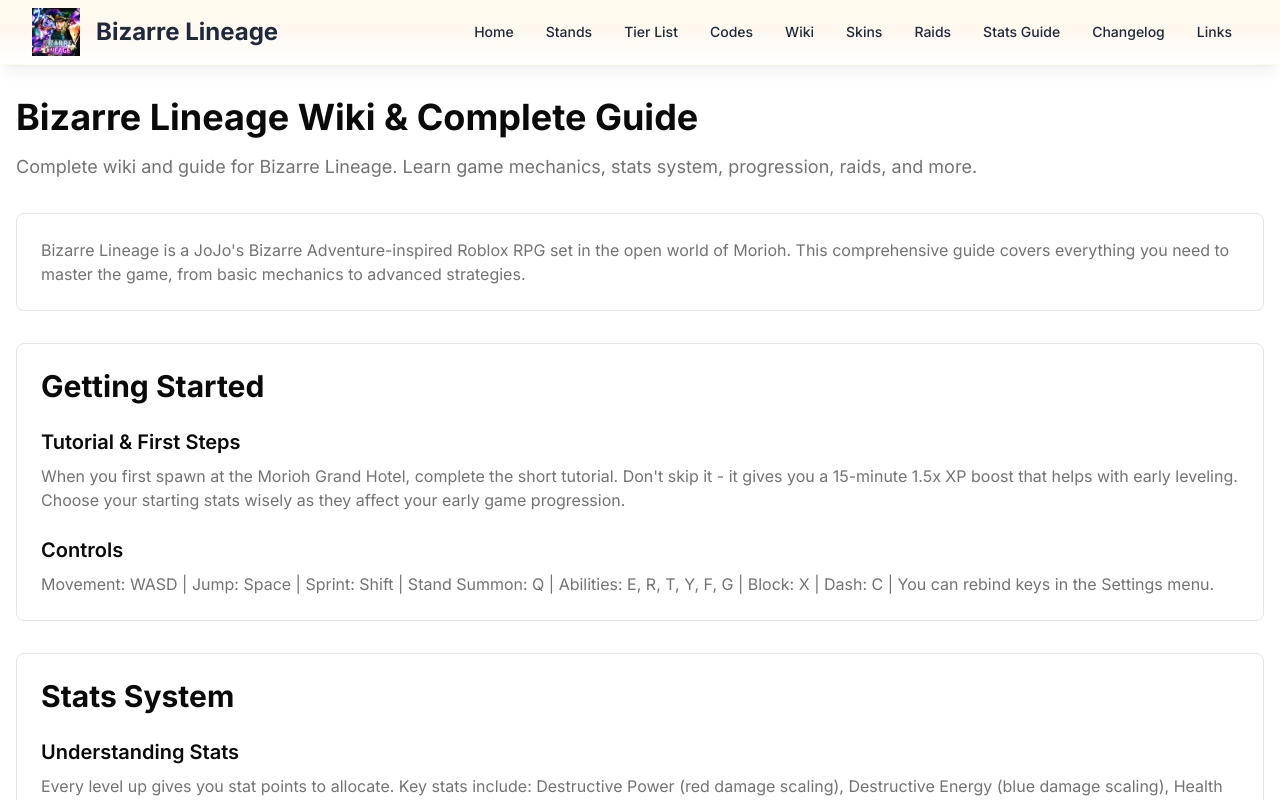
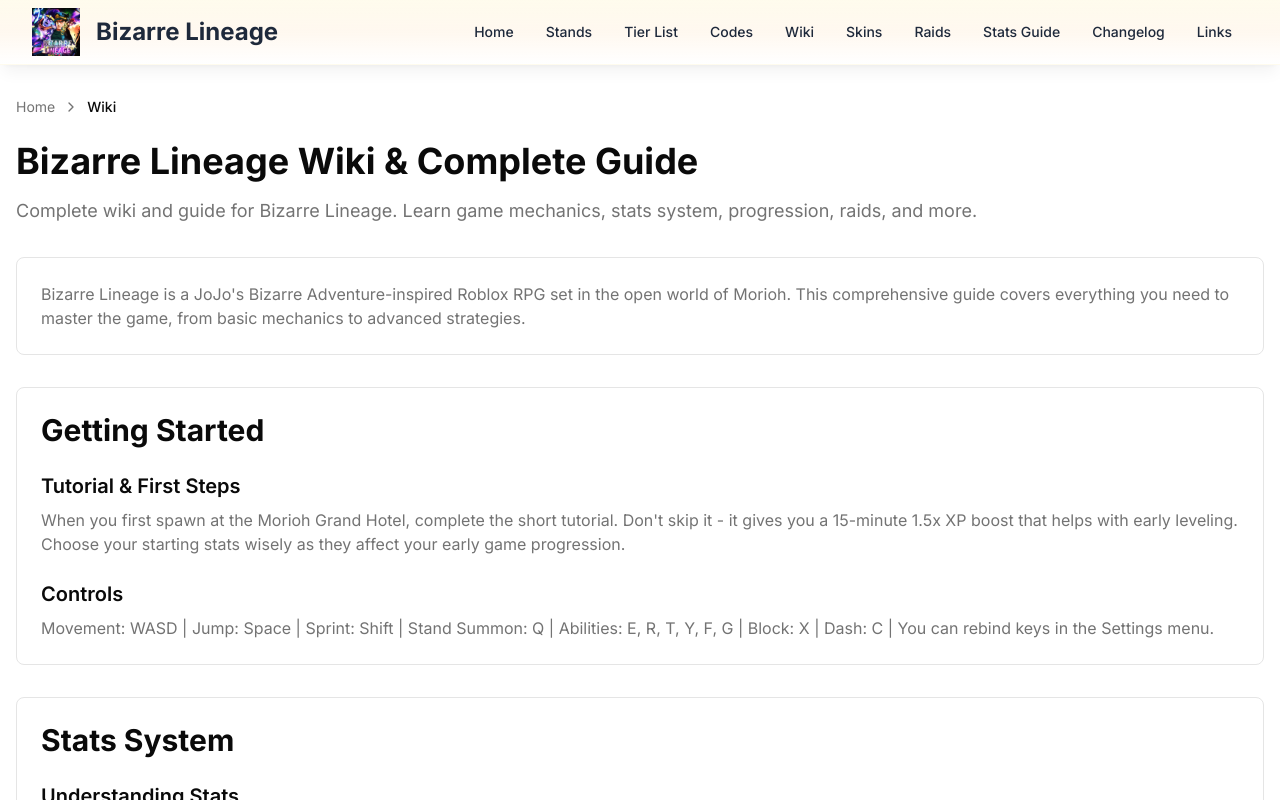
Before and after one commit to oumingyu-224/bizarre-lineage, a Next.js app: page /wiki in a window 1280 px wide. Shown: the top 800 px of the page. Built offline with nearby package versions, Linux system fonts and the light colour scheme.

Commit message:
添加面包屑导航组件
- 创建BreadcrumbNav组件，提供可见的导航路径
- 为主要页面添加面包屑导航(Stands, Codes, Tier List, Wiki, Raids)
- 每个页面同时包含Schema.org面包屑标记和可见导航
- 改善用户体验和SEO

```diff
--- a/app/codes/page.tsx
+++ b/app/codes/page.tsx
@@ -3,6 +3,7 @@
 import { getActiveCodes, getExpiredCodes } from '@/data/codes';
 import Script from 'next/script';
 import { generateBreadcrumbSchema } from '@/app/schema';
+import { BreadcrumbNav } from '@/components/ui/breadcrumb-nav';
 
 export const metadata: Metadata = {
   title: codesContent.seo.title,
@@ -30,6 +31,7 @@
         dangerouslySetInnerHTML={{ __html: JSON.stringify(generateBreadcrumbSchema(breadcrumbItems)) }}
       />
       <div className="container mx-auto px-4 py-8">
+      <BreadcrumbNav items={[{ name: 'Codes', href: '/codes' }]} />
       <h1 className="text-4xl font-bold mb-4">{codesContent.title}</h1>
       <p className="text-lg text-muted-foreground mb-8">{codesContent.description}</p>
 
--- a/app/raids/page.tsx
+++ b/app/raids/page.tsx
@@ -1,5 +1,8 @@
 import { Metadata } from 'next';
 import { raidsContent } from '@/content/pages/raids';
+import Script from 'next/script';
+import { generateBreadcrumbSchema } from '@/app/schema';
+import { BreadcrumbNav } from '@/components/ui/breadcrumb-nav';
 
 export const metadata: Metadata = {
   title: raidsContent.seo.title,
@@ -11,8 +14,20 @@
 };
 
 export default function RaidsPage() {
+  const breadcrumbItems = [
+    { name: 'Home', url: '' },
+    { name: 'Raids', url: '/raids' }
+  ];
+
   return (
-    <div className="container mx-auto px-4 py-8">
+    <>
+      <Script
+        id="breadcrumb-schema"
+        type="application/ld+json"
+        dangerouslySetInnerHTML={{ __html: JSON.stringify(generateBreadcrumbSchema(breadcrumbItems)) }}
+      />
+      <div className="container mx-auto px-4 py-8">
+      <BreadcrumbNav items={[{ name: 'Raids', href: '/raids' }]} />
       <h1 className="text-4xl font-bold mb-4">{raidsContent.title}</h1>
       <p className="text-lg text-muted-foreground mb-8">{raidsContent.description}</p>
 
@@ -114,5 +129,6 @@
         </ul>
       </section>
     </div>
+    </>
   );
 }
--- a/app/stands/page.tsx
+++ b/app/stands/page.tsx
@@ -3,6 +3,7 @@
 import { getStandsByRarityCategory } from '@/data/stands';
 import Script from 'next/script';
 import { generateBreadcrumbSchema } from '@/app/schema';
+import { BreadcrumbNav } from '@/components/ui/breadcrumb-nav';
 
 export const metadata: Metadata = {
   title: standsContent.seo.title,
@@ -27,6 +28,7 @@
         dangerouslySetInnerHTML={{ __html: JSON.stringify(generateBreadcrumbSchema(breadcrumbItems)) }}
       />
       <div className="container mx-auto px-4 py-8">
+      <BreadcrumbNav items={[{ name: 'Stands', href: '/stands' }]} />
       <h1 className="text-4xl font-bold mb-4">{standsContent.title}</h1>
       <p className="text-lg text-muted-foreground mb-8">{standsContent.intro.text}</p>
 
--- a/app/tier-list/page.tsx
+++ b/app/tier-list/page.tsx
@@ -1,5 +1,8 @@
 import { Metadata } from 'next';
 import { tierListContent } from '@/content/pages/tier-list';
+import Script from 'next/script';
+import { generateBreadcrumbSchema } from '@/app/schema';
+import { BreadcrumbNav } from '@/components/ui/breadcrumb-nav';
 
 export const metadata: Metadata = {
   title: tierListContent.seo.title,
@@ -11,8 +14,20 @@
 };
 
 export default function TierListPage() {
+  const breadcrumbItems = [
+    { name: 'Home', url: '' },
+    { name: 'Tier List', url: '/tier-list' }
+  ];
+
   return (
-    <div className="container mx-auto px-4 py-8">
+    <>
+      <Script
+        id="breadcrumb-schema"
+        type="application/ld+json"
+        dangerouslySetInnerHTML={{ __html: JSON.stringify(generateBreadcrumbSchema(breadcrumbItems)) }}
+      />
+      <div className="container mx-auto px-4 py-8">
+      <BreadcrumbNav items={[{ name: 'Tier List', href: '/tier-list' }]} />
       <h1 className="text-4xl font-bold mb-4">{tierListContent.title}</h1>
       <p className="text-lg text-muted-foreground mb-8">{tierListContent.description}</p>
 
@@ -73,5 +88,6 @@
         </section>
       </div>
     </div>
+    </>
   );
 }
--- a/app/wiki/page.tsx
+++ b/app/wiki/page.tsx
@@ -1,5 +1,8 @@
 import { Metadata } from 'next';
 import { wikiContent } from '@/content/pages/wiki';
+import Script from 'next/script';
+import { generateBreadcrumbSchema } from '@/app/schema';
+import { BreadcrumbNav } from '@/components/ui/breadcrumb-nav';
 
 export const metadata: Metadata = {
   title: wikiContent.seo.title,
@@ -11,8 +14,20 @@
 };
 
 export default function WikiPage() {
+  const breadcrumbItems = [
+    { name: 'Home', url: '' },
+    { name: 'Wiki', url: '/wiki' }
+  ];
+
   return (
-    <div className="container mx-auto px-4 py-8">
+    <>
+      <Script
+        id="breadcrumb-schema"
+        type="application/ld+json"
+        dangerouslySetInnerHTML={{ __html: JSON.stringify(generateBreadcrumbSchema(breadcrumbItems)) }}
+      />
+      <div className="container mx-auto px-4 py-8">
+      <BreadcrumbNav items={[{ name: 'Wiki', href: '/wiki' }]} />
       <h1 className="text-4xl font-bold mb-4">{wikiContent.title}</h1>
       <p className="text-lg text-muted-foreground mb-8">{wikiContent.description}</p>
 
@@ -51,5 +66,6 @@
         </ul>
       </section>
     </div>
+    </>
   );
 }
--- /dev/null
+++ b/components/ui/breadcrumb-nav.tsx
@@ -0,0 +1,43 @@
+import Link from 'next/link';
+import { ChevronRight } from 'lucide-react';
+
+interface BreadcrumbItem {
+  name: string;
+  href: string;
+}
+
+interface BreadcrumbNavProps {
+  items: BreadcrumbItem[];
+}
+
+export function BreadcrumbNav({ items }: BreadcrumbNavProps) {
+  return (
+    <nav aria-label="Breadcrumb" className="mb-6">
+      <ol className="flex items-center space-x-2 text-sm text-muted-foreground">
+        <li>
+          <Link
+            href="/"
+            className="hover:text-foreground transition-colors"
+          >
+            Home
+          </Link>
+        </li>
+        {items.map((item, index) => (
+          <li key={item.href} className="flex items-center space-x-2">
+            <ChevronRight className="h-4 w-4" />
+            {index === items.length - 1 ? (
+              <span className="font-medium text-foreground">{item.name}</span>
+            ) : (
+              <Link
+                href={item.href}
+                className="hover:text-foreground transition-colors"
+              >
+                {item.name}
+              </Link>
+            )}
+          </li>
+        ))}
+      </ol>
+    </nav>
+  );
+}
```
